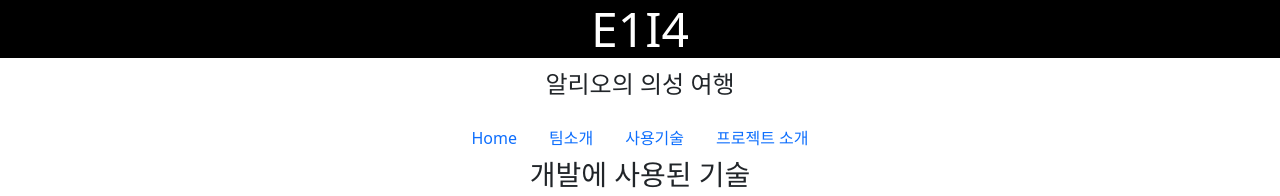
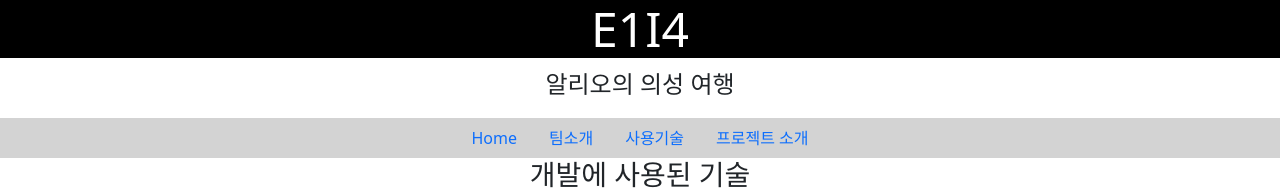
Before and after one commit to Youngbin2208/uiseong_web_game, a plain HTML site: page tech.html in a window 1280 px wide. Shown: the top 196 px of the page. Drawn offline with nearby package versions, Linux system fonts and the light colour scheme.

Commit message:
Update tech.html

```diff
--- a/tech.html
+++ b/tech.html
@@ -33,6 +33,9 @@
         }
         .card2{
             width: 450px;
+        }
+        ul{
+          background-color: lightgray;
         }
     </style>
 </head>
```
